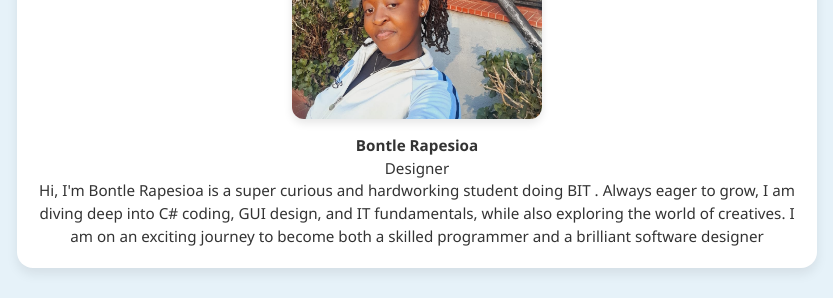
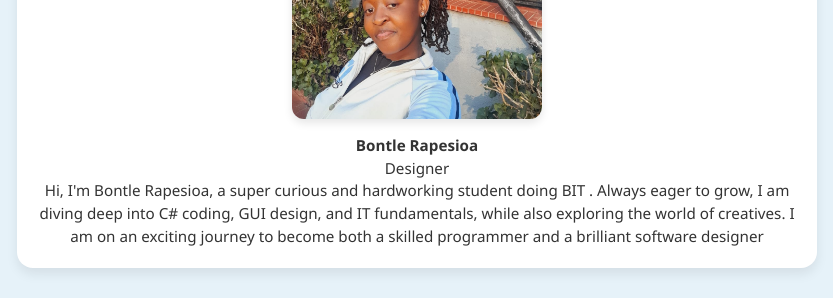
Before and after one commit to yanamakan/sabyoni, a plain HTML site: page index.html in a window 1280 px wide. Shown: the part 1580-1878 px from the top of the page, 223-1056 px from the left. Drawn offline with Linux system fonts and the light colour scheme.

Commit message:
Update index.html

```diff
--- a/index.html
+++ b/index.html
@@ -33,7 +33,7 @@
     <div class="letter-block">
       <h2>B</h2>
       <img src="bontle.jpg" alt="Bontle Rapesioa">
-      <p><strong>Bontle Rapesioa</strong><br>Designer<br>Hi, I'm Bontle Rapesioa is a super curious and hardworking student doing BIT . Always eager to grow, I am diving deep into C# coding, GUI design, and IT fundamentals, while also exploring the world of creatives. I am on an exciting journey to become both a skilled programmer and a brilliant software designer</p>
+      <p><strong>Bontle Rapesioa</strong><br>Designer<br>Hi, I'm Bontle Rapesioa, a super curious and hardworking student doing BIT . Always eager to grow, I am diving deep into C# coding, GUI design, and IT fundamentals, while also exploring the world of creatives. I am on an exciting journey to become both a skilled programmer and a brilliant software designer</p>
     </div>
 
     <div class="letter-block">
@@ -63,4 +63,5 @@
   </section>
 
 </body>
+
 </html>
```
